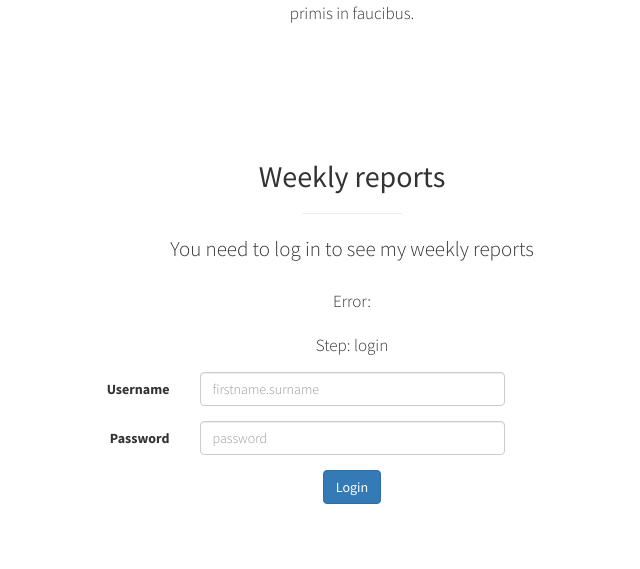
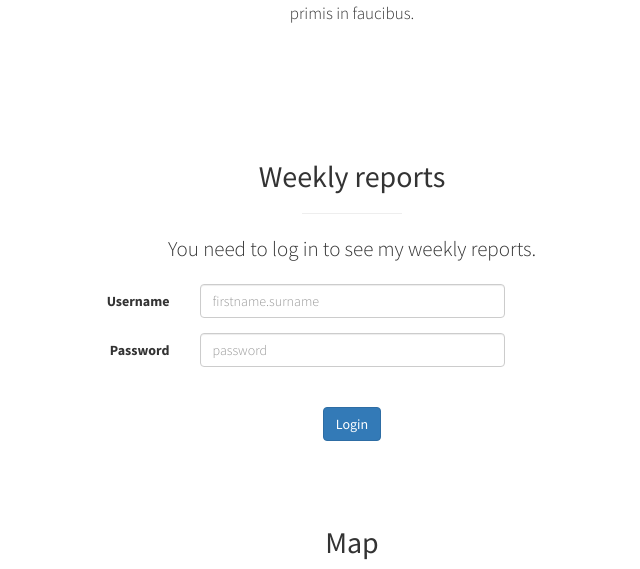
Before and after one commit to FredericGryspeerdt/portfolio, a PHP site: page /internship.php in a window 1280 px wide. Shown: the part 982-1551 px from the top of the page, without its empty margins (288-928 px from the left). Run offline with PHP 8.4, Linux system fonts and the light colour scheme.

Commit message:
Update internship page
- authentication steps messages
- error msg from DB
- horizontal menu adjusted
- section divider for map & contact

```diff
--- a/src/internship.php
+++ b/src/internship.php
@@ -12,6 +12,10 @@
     $showLogin = "show";
     $showChangePwd = "hidden";
     $showReports = "hidden";
+
+    $txtLogin = "You need to log in to see my weekly reports.";
+    $txtChangePwd = "I see that you still need to change your default password. Let's do this now!";
+    $txtReports = "Take a look at my reports.";
 
 
     if(isset($_POST['btnLogin'])){
@@ -144,10 +148,10 @@
 
         <nav>
             <ul>
-                <li><a href="./#about">About</a></li>
-                <li><a href="./#portfolio">Portfolio</a></li>
-                <li><a href="./#cv">Curriculum Vitae</a></li>
-                <li><a href="internship.php" target="_blank">Internship</a></li>
+                <li><a href="./index.html">Home</a></li>
+                <li><a href="#internship">Internship</a></li>
+                <li><a href="#reports">Reports</a></li>
+                <li><a href="#map">Map</a></li>
                 <li><a href="http://student.howest.be/frederic.gryspeerdt/fredericgryspeerdt/blog/"
                        target="_blank">Blog</a></li>
                 <li><a href="#contact">Contact</a></li>
@@ -212,11 +216,36 @@
             <div class="col-lg-10 col-lg-offset-1 text-center">
                 <h2>Weekly reports</h2>
                 <hr class="small">
-                <p class="lead">You need to log in to see my weekly reports</p>
+                <p class="lead">
+                <?php
+
+                    if(isset($_SESSION['step'])){
+                        switch ($_SESSION['step']) {
+                            case '':
+                                echo $txtLogin;
+                                break;
+                            case 'login':
+                                echo $txtLogin;
+                            break;
+
+                            case 'changePwd':
+                                echo $txtChangePwd;
+                            break;
+
+                            case 'reports':
+                                echo $txtReports;
+                            break;
+
+                            default:
+                                echo $txtLogin;
+                                break;
+                        }
+                    }
+                ?></p>
 
                 <!--hide/show based on authentication flow-->
-                                <p>Error: <?php echo $errorMsg; ?></p>
-                                <p>Step: <?php echo (isset($_SESSION['step']) ? $_SESSION['step'] : 'N/A' ); ?></p>
+
+                <!--<p>Step: <?php echo (isset($_SESSION['step']) ? $_SESSION['step'] : 'N/A' ); ?></p>-->
 
 
                 <!--Login-->
@@ -241,6 +270,13 @@
                                     <input id="password" name="txtPassword" type="password" placeholder="password"
                                            class="form-control input-md" required="">
 
+                                </div>
+                            </div>
+
+                            <!--error message-->
+                            <div class="form-group">
+                                <div class="col-md-12">
+                                    <p class="bg-warning "><?php echo $errorMsg; ?></p>
                                 </div>
                             </div>
 
@@ -273,6 +309,13 @@
                                 </div>
                             </div>
 
+                           <!--error message-->
+                            <div class="form-group">
+                                <div class="col-md-12">
+                                    <p class="bg-warning "><?php echo $errorMsg; ?></p>
+                                </div>
+                            </div>
+
                             <!-- Button -->
                             <div class="form-group">
                                 <label class="col-md-4 control-label" for="btnchangePwd"></label>
@@ -289,9 +332,11 @@
 
                 </div>
 
+
+
+
                 <!-- Reports -->
                 <div class="row <?php echo (isset($_SESSION['step']) && $_SESSION['step'] == "reports" ? 'show' : 'hidden')?>">
-                    <p>Here are some reports ...</p>
                 </div>
                 <!-- /.row (nested) -->
             </div>
@@ -304,6 +349,12 @@
 
 <!-- Map -->
 <section id="map" class="map">
+    <div class="row">
+                <div class="col-lg-10 col-lg-offset-1 text-center">
+                    <h2>Map</h2>
+                    <hr class="small">
+                </div>
+    </div>
     <iframe width="100%" height="100%" frameborder="0" scrolling="no" marginheight="0" marginwidth="0"
             src="https://www.google.com/maps/embed/v1/place?key=AIzaSyBfJhD8tMdHUkh6pfqFuNfV1x1v1scEib8&q=CoLab+University+of+the+western+cape,Cape+Town"></iframe>
     <br/>
@@ -319,9 +370,10 @@
     <div class="container" id="contact">
         <div class="row">
             <div class="col-lg-10 col-lg-offset-1 text-center">
+                <h2>Contact</h2>
+                <hr class="small">
                 <h4><strong>Frederic Gryspeerdt</strong>
                 </h4>
-
                 <p>Localhost<br>Roeselare, Belgium</p>
                 <ul class="list-unstyled">
                     <li><i class="fa fa-envelope-o fa-fw"></i>frederic.gryspeerdt[at]gmail.com
@@ -333,8 +385,7 @@
                         <a href="https://github.com/FredericGryspeerdt"><i class="fa fa-github fa-fw fa-3x"></i></a>
                     </li>
                     <li>
-                        <a href="https://be.linkedin.com/in/frederic-gryspeerdt-584293b5"><i
-                                class="fa fa-linkedin fa-fw fa-3x"></i></a>
+                        <a href="https://be.linkedin.com/in/frederic-gryspeerdt-584293b5"><i class="fa fa-linkedin fa-fw fa-3x"></i></a>
                     </li>
                 </ul>
                 <hr class="small">
--- a/src/phpConnectMySQL.php
+++ b/src/phpConnectMySQL.php
@@ -27,6 +27,8 @@ function checkUserCredentials($username, $password){
   $stmt = $mysqli->prepare('SELECT * FROM users WHERE username=? AND password=?');
   if($stmt->error){
     die('Statement kon niet geprepared worden: '.$stmt->error);
+  } else {
+     $errorMsg = "Something went wrong. Check your credentials and try again.";
   }
 
   //4. paramaters binden
@@ -34,6 +36,8 @@ function checkUserCredentials($username, $password){
 
   if($stmt->error){
     die('Parameters konden niet gebind worden: ' .$stmt->error);
+  } else {
+     $errorMsg = "Something went wrong. Check your credentials and try again.";
   }
 
   //5. statement uitvoeren
@@ -54,13 +58,13 @@ function checkUserCredentials($username, $password){
       //check if user changed default password
       if($hasPasswordChanged === 0){
         //user didn't change default password
-        $errorMsg = "Need to change default pwd!";
+        //$errorMsg = "Need to change default pwd!";
         $_SESSION['username'] = $username;
         return "changePwd";
         //header("Location: changepwd.php");
-      }  else{
+      }  else {
         //user already changed default password
-        $errorMsg = "Go to reports!";
+        //$errorMsg = "Go to reports!";
 
         $_SESSION['username'] = $username;
         return "reports";
@@ -105,6 +109,8 @@ function updateUserCredentials($username, $password){
   $stmt = $mysqli->prepare('UPDATE users SET password =?, hasPasswordChanged=true WHERE username=?');
   if($stmt->error){
     die('Statement kon niet geprepared worden: '.$stmt->error);
+  } else {
+     $errorMsg = "Something went wrong. Check your credentials and try again.";
   }
 
   //4. paramaters binden
@@ -113,6 +119,8 @@ function updateUserCredentials($username, $password){
 
   if($stmt->error){
     die('Parameters konden niet gebind worden: ' .$stmt->error);
+  } else {
+     $errorMsg = "Something went wrong. Check your credentials and try again.";
   }
 
   //5. statement uitvoeren
@@ -126,14 +134,14 @@ function updateUserCredentials($username, $password){
         $_SESSION['username'] = $username;
         $stmt->free_result();
 
-        $errorMsg = "user changed default pwd!";
+        //$errorMsg = "user changed default pwd!";
 
         return 'reports';
 
         //header("Location: reports.php");
   } else {
         //user didn't change default password
-        $errorMsg = "user didn't changed default pwd!";
+        //$errorMsg = "user didn't changed default pwd!";
 
 
         $_SESSION['username'] = $username;
```
